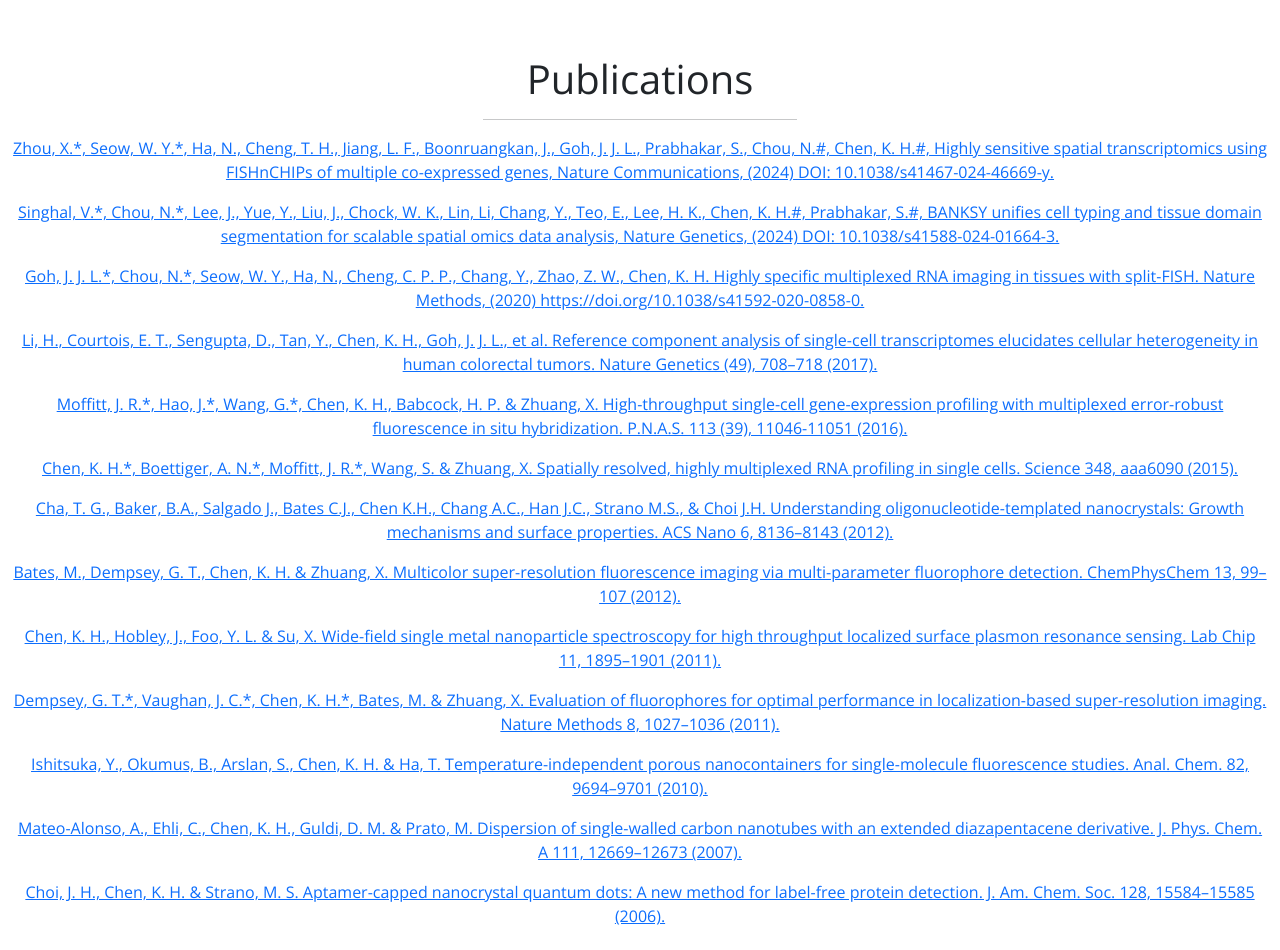
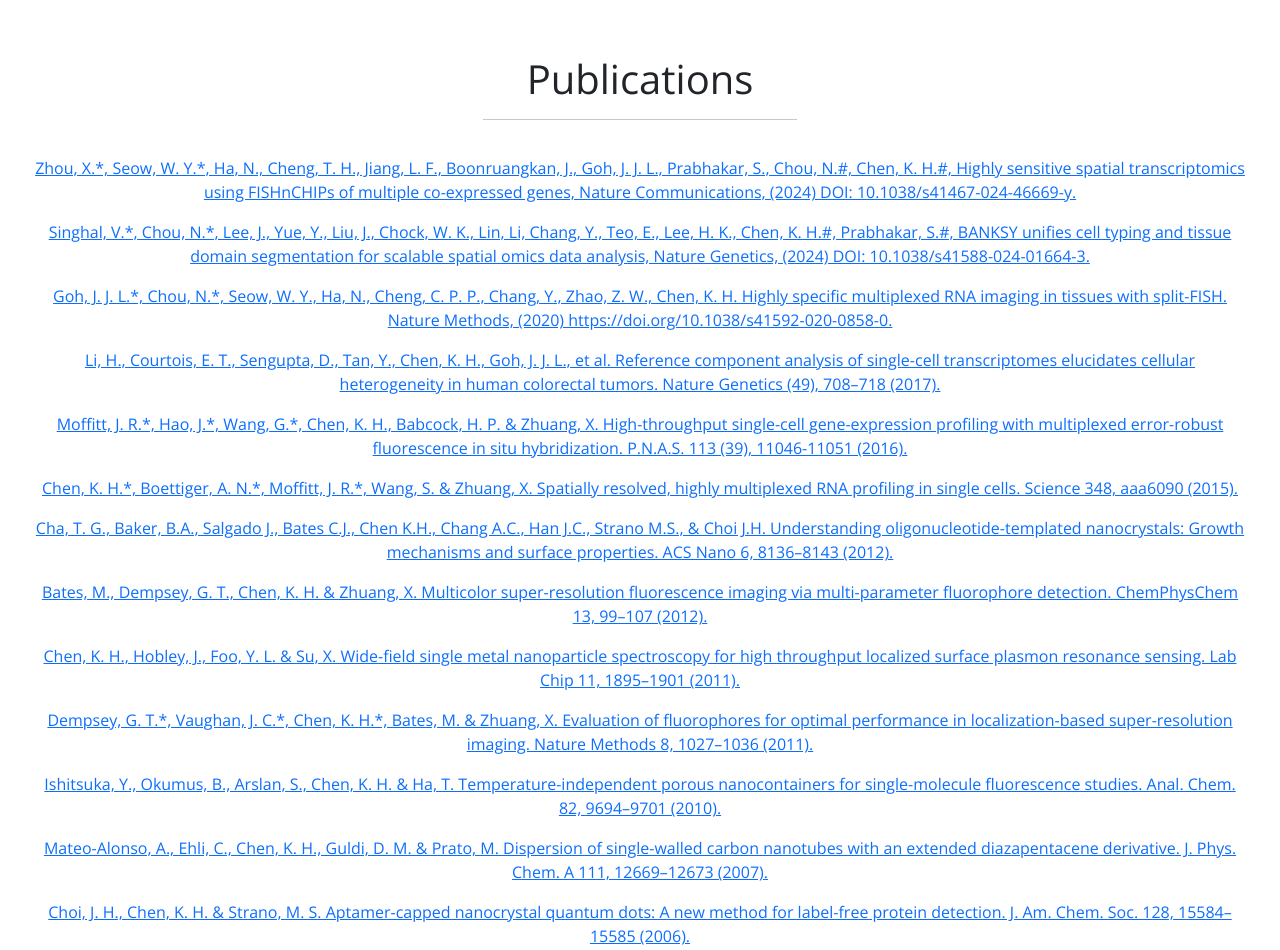
Before and after one commit to JohannesLow/website-test, a plain HTML site: page index.html in a window 1280 px wide. Shown: the part 3840-4790 px from the top of the page. Drawn offline with nearby package versions, Linux system fonts and the light colour scheme.

Commit message:
Update style.css

```diff
--- a/style.css
+++ b/style.css
@@ -25,6 +25,10 @@
   #myBtn:hover {
 	background-color: #555; /* Add a dark-grey background on hover */
   }
+
+.pub-pad {
+	padding: 20px;
+}
 
 .carousel-item img {
 	width: auto; /* Retain the original width of the image */
```
